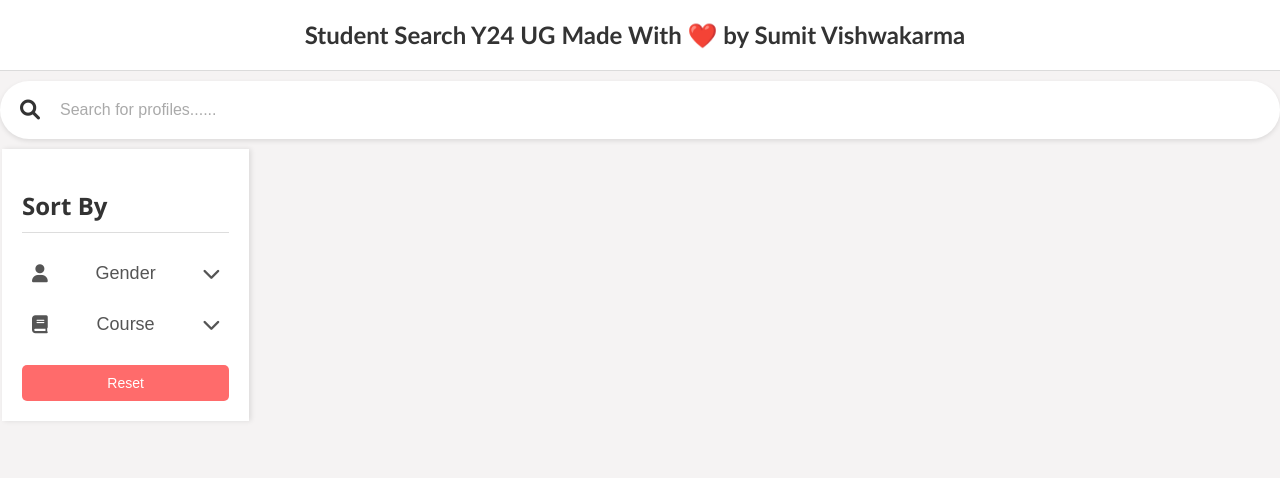
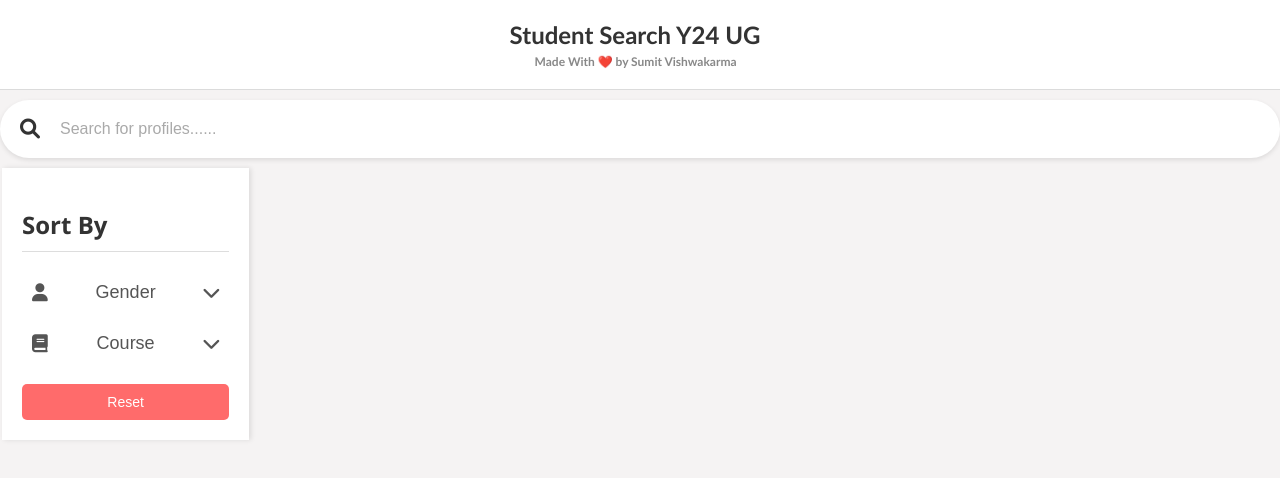
Before and after one commit to vsumityy23/studentsearchy24, a plain HTML site: page index.html in a window 1280 px wide. Drawn offline with Linux system fonts and the light colour scheme; no server answers.

Commit message:
added css of header statement

```diff
--- a/style.css
+++ b/style.css
@@ -379,3 +379,13 @@
   a {
       text-decoration: none;
   }
+
+ .made-with-love {
+      display: block;
+      font-size: 12px;
+      /* Smaller font size */
+      margin-top: 5px;
+      margin-left: 25px;
+      color: #888;
+
+  }
```
